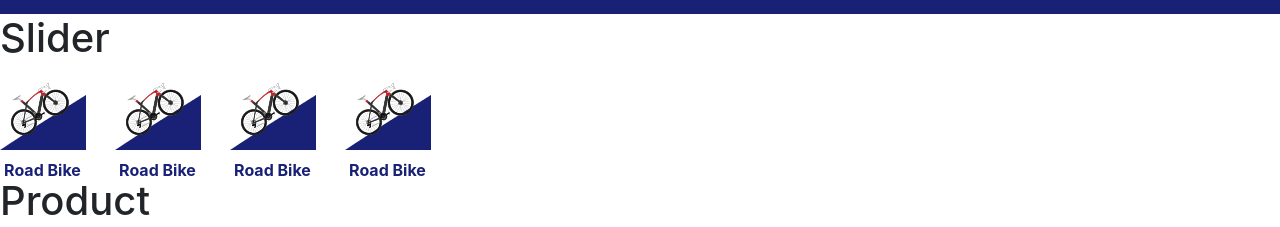
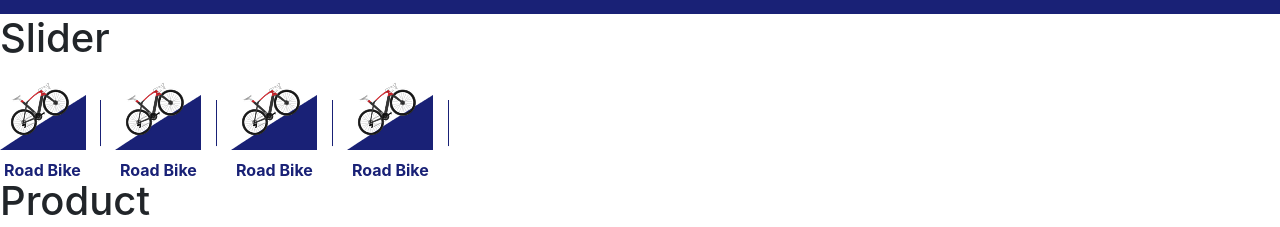
Before and after one commit to badouz/24112025, a React (Create React App) app: page / in a window 1280 px wide. Shown: the part 236-463 px from the top of the page. Built offline with nearby package versions, Linux system fonts and the light colour scheme.

Commit message:
ajouter les lignes separatrices

```diff
--- a/src/menu.js
+++ b/src/menu.js
@@ -1,5 +1,6 @@
 import React from "react";
 import bike from "./images/MenuBike.png";
+import line from "./images/LineSeparator.png"
 const products = [
   { image:bike, text: "Road Bike" },
   { image:bike, text: "Road Bike" },
@@ -17,6 +18,7 @@ function MenuElement(props) {
           {props.text}
         </div>
       </div>
+      <img className="line" src={line} alt="separator" height='47'/>
     </React.Fragment>
   );
 }
@@ -24,7 +26,7 @@ function Menu() {
   return (
     <React.Fragment>
       <div className="menu">
-        <div className="row no-wrap">
+        <div className="row no-wrap align-items-center">
           {products.map((p, i) => ( <MenuElement key={i}image={p.image}text={p.text}/>
           ))}
         </div>
```
Also changed, not shown: src/App.css (line endings or trailing spaces), src/images/LineSeparator.png (added).
